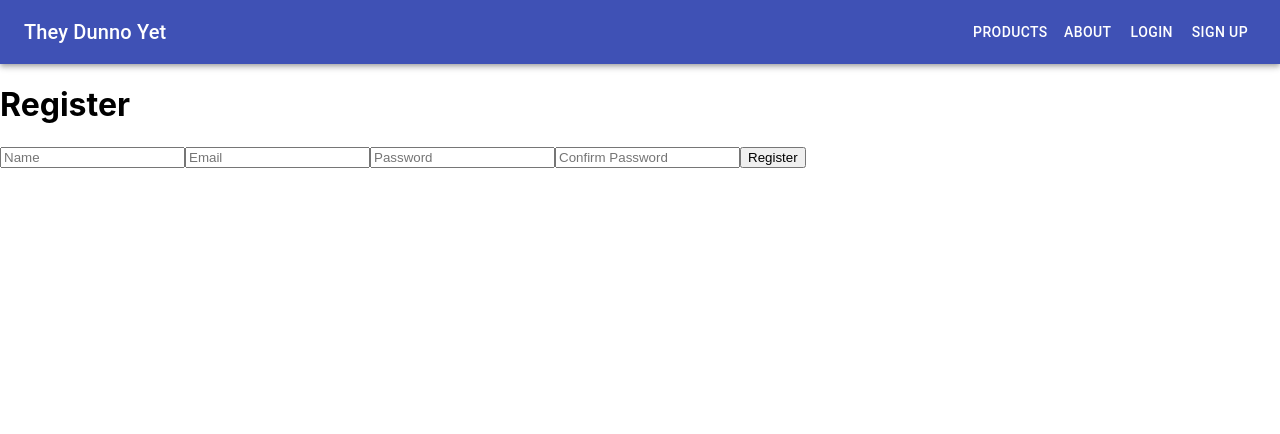
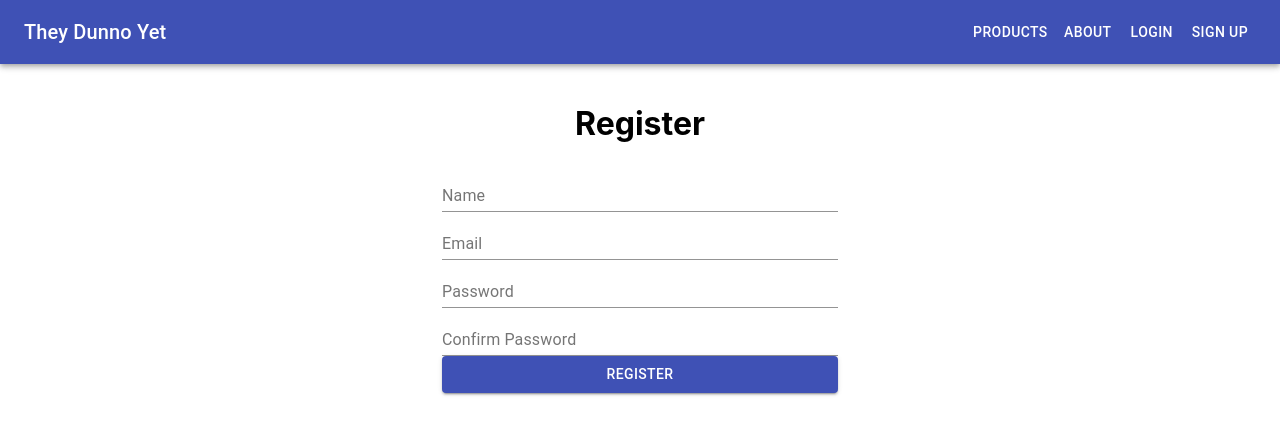
Before and after one commit to TheyDunnoYet/they-dunno-yet, a React (Create React App) app in the folder client/: page /register in a window 1280 px wide. Shown: the top 434 px of the page. Built offline with nearby package versions, Linux system fonts and the light colour scheme; the HTML template or start-up script is replaced by a standard one.

Commit message:
Improved errors handling and setup register and login forms

```diff
--- a/client/package.json
+++ b/client/package.json
@@ -4,6 +4,7 @@
   "private": true,
   "dependencies": {
     "@material-ui/core": "^4.12.4",
+    "@material-ui/lab": "^4.0.0-alpha.61",
     "@testing-library/jest-dom": "^5.16.5",
     "@testing-library/react": "^11.2.7",
     "@testing-library/user-event": "^13.5.0",
--- a/client/src/components/Login.js
+++ b/client/src/components/Login.js
@@ -1,15 +1,23 @@
-import React, { useState } from "react";
+import React, { useState, useEffect } from "react";
 import { connect } from "react-redux";
 import { login } from "../redux/actions/authActions";
+import { clearErrors } from "../redux/actions/errorActions";
 import { useNavigate } from "react-router-dom";
+import { TextField, Button } from "@material-ui/core";
 
-function Login({ login }) {
+function Login({ login, clearErrors, error = {} }) {
   let navigate = useNavigate();
 
   const [userData, setUserData] = useState({
     email: "",
     password: "",
   });
+
+  useEffect(() => {
+    return () => {
+      clearErrors(); // Clear errors when the component is unmounted
+    };
+  }, [clearErrors]);
 
   const handleChange = (event) => {
     setUserData({
@@ -24,7 +32,7 @@ function Login({ login }) {
       .then(() => {
         navigate("/"); // redirect user after login
       })
-      .catch((error) => {
+      .catch((err) => {
         // handle error
       });
   };
@@ -33,26 +41,34 @@ function Login({ login }) {
     <div>
       <h1>Login</h1>
       <form onSubmit={handleSubmit}>
-        <input
+        <TextField
           type="email"
           name="email"
           value={userData.email}
           onChange={handleChange}
-          placeholder="Email"
+          label="Email"
           required
+          error={!!error.email}
+          helperText={error.email}
         />
-        <input
+        <TextField
           type="password"
           name="password"
           value={userData.password}
           onChange={handleChange}
-          placeholder="Password"
+          label="Password"
           required
+          error={!!error.password}
+          helperText={error.password}
         />
-        <button type="submit">Login</button>
+        <Button type="submit">Login</Button>
       </form>
     </div>
   );
 }
 
-export default connect(null, { login })(Login);
+const mapStateToProps = (state) => ({
+  error: state.error || {},
+});
+
+export default connect(mapStateToProps, { login, clearErrors })(Login);
--- a/client/src/components/Register.js
+++ b/client/src/components/Register.js
@@ -1,14 +1,61 @@
-import React, { useState } from "react";
+import React, { useState, useEffect } from "react";
 import { connect } from "react-redux";
 import { register } from "../redux/actions/authActions";
+import { clearErrors } from "../redux/actions/errorActions";
+import { useNavigate } from "react-router-dom";
+import { TextField, Button, Container, Box, Snackbar } from "@material-ui/core";
+import Alert from "@material-ui/lab/Alert";
 
-function Register({ register }) {
+function Register({ register, clearErrors, error, isAuthenticated }) {
+  const navigate = useNavigate();
   const [userData, setUserData] = useState({
     name: "",
     email: "",
     password: "",
     password2: "",
   });
+
+  const [formErrors, setFormErrors] = useState({
+    name: "",
+    email: "",
+    password: "",
+    password2: "",
+  });
+
+  const [localErrors, setLocalErrors] = useState({
+    // Store local validation errors
+    name: "",
+    email: "",
+    password: "",
+    password2: "",
+  });
+
+  const [snackbarOpen, setSnackbarOpen] = useState(false); // For Snackbar
+
+  useEffect(() => {
+    if (error && error.id === "REGISTER_FAIL") {
+      setFormErrors({
+        name: error.msg.name,
+        email: error.msg.email,
+        password: error.msg.password,
+      });
+    } else {
+      setFormErrors({
+        name: "",
+        email: "",
+        password: "",
+      });
+    }
+  }, [error]);
+
+  useEffect(() => {
+    if (isAuthenticated) {
+      setSnackbarOpen(true);
+      setTimeout(() => {
+        navigate("/");
+      }, 2000);
+    }
+  }, [isAuthenticated, navigate]);
 
   const handleChange = (event) => {
     setUserData({
@@ -19,49 +66,136 @@ function Register({ register }) {
 
   const handleSubmit = (event) => {
     event.preventDefault();
+
+    // Reset local errors at the start of form submission
+    setLocalErrors({
+      name: "",
+      email: "",
+      password: "",
+      password2: "",
+    });
+
+    // Check if fields are empty
+    if (!userData.name.trim()) {
+      setLocalErrors((errors) => ({
+        ...errors,
+        name: "Please enter a valid name.",
+      }));
+      return;
+    }
+
+    if (!userData.email.trim()) {
+      setLocalErrors((errors) => ({
+        ...errors,
+        email: "Please enter a valid email.",
+      }));
+      return;
+    }
+
+    if (!userData.password.trim()) {
+      setLocalErrors((errors) => ({
+        ...errors,
+        password: "Please enter a password.",
+      }));
+      return;
+    }
+
+    if (!userData.password2.trim()) {
+      setLocalErrors((errors) => ({
+        ...errors,
+        password2: "Please confirm your password.",
+      }));
+      return;
+    }
+
+    // Check password and password2 match
+    if (userData.password !== userData.password2) {
+      setLocalErrors((errors) => ({
+        ...errors,
+        password2: "Passwords do not match.",
+      }));
+      return;
+    }
+
+    // Attempt to register
     register(userData);
   };
 
+  const handleClose = () => {
+    setSnackbarOpen(false);
+  };
+
   return (
-    <div>
-      <h1>Register</h1>
+    <Container maxWidth="xs">
+      <Box my={5}>
+        <h1 style={{ textAlign: "center" }}>Register</h1>
         <form onSubmit={handleSubmit}>
-        <input
+          <TextField
             type="text"
             name="name"
             value={userData.name}
             onChange={handleChange}
-          placeholder="Name"
-          required
+            label="Name"
+            error={!!(formErrors.name || localErrors.name)}
+            helperText={formErrors.name || localErrors.name}
+            fullWidth
           />
-        <input
+          <TextField
             type="email"
             name="email"
             value={userData.email}
             onChange={handleChange}
-          placeholder="Email"
-          required
+            label="Email"
+            error={!!(formErrors.email || localErrors.email)}
+            helperText={formErrors.email || localErrors.email}
+            fullWidth
           />
-        <input
+          <TextField
             type="password"
             name="password"
             value={userData.password}
             onChange={handleChange}
-          placeholder="Password"
-          required
+            label="Password"
+            error={!!(formErrors.password || localErrors.password)}
+            helperText={formErrors.password || localErrors.password}
+            fullWidth
           />
-        <input
+          <TextField
             type="password"
             name="password2"
             value={userData.password2}
             onChange={handleChange}
-          placeholder="Confirm Password"
-          required
+            label="Confirm Password"
+            error={!!(formErrors.password2 || localErrors.password2)}
+            helperText={formErrors.password2 || localErrors.password2}
+            fullWidth
           />
-        <button type="submit">Register</button>
+          <Button type="submit" color="primary" variant="contained" fullWidth>
+            Register
+          </Button>
         </form>
-    </div>
+        <Snackbar
+          open={snackbarOpen}
+          autoHideDuration={2000}
+          onClose={handleClose}
+        >
+          <Alert
+            onClose={handleClose}
+            severity="success"
+            elevation={6}
+            variant="filled"
+          >
+            Your registration is complete!
+          </Alert>
+        </Snackbar>
+      </Box>
+    </Container>
   );
 }
 
-export default connect(null, { register })(Register);
+const mapStateToProps = (state) => ({
+  error: state.error,
+  isAuthenticated: state.auth.isAuthenticated,
+});
+
+export default connect(mapStateToProps, { register, clearErrors })(Register);
--- a/client/src/redux/actions/authActions.js
+++ b/client/src/redux/actions/authActions.js
@@ -51,7 +51,7 @@ export const getCurrentUser = () => (dispatch) => {
   const token = localStorage.getItem("jwtToken");
   fetchCurrentUser(token)
     .then((res) => {
-      console.log("User data: ", res); // Add this line
+      // console.log("User data: ", res);
       dispatch(setCurrentUser(res));
     })
     .catch((err) =>
--- /dev/null
+++ b/client/src/redux/actions/errorActions.js
@@ -0,0 +1,7 @@
+export const CLEAR_ERRORS = "CLEAR_ERRORS";
+
+export const clearErrors = () => {
+  return {
+    type: CLEAR_ERRORS,
+  };
+};
--- /dev/null
+++ b/client/src/redux/reducers/errorReducer.js
@@ -0,0 +1,17 @@
+import { GET_ERRORS } from "../actions/authActions";
+import { CLEAR_ERRORS } from "../actions/errorActions";
+
+const initialState = {};
+
+const errorReducer = (state = initialState, action) => {
+  switch (action.type) {
+    case GET_ERRORS:
+      return action.payload;
+    case CLEAR_ERRORS:
+      return initialState;
+    default:
+      return state;
+  }
+};
+
+export default errorReducer;
--- a/client/src/redux/reducers/index.js
+++ b/client/src/redux/reducers/index.js
@@ -1,9 +1,10 @@
 import { combineReducers } from "redux";
 import authReducer from "./authReducer";
+import errorReducer from "./errorReducer";
 
 const rootReducer = combineReducers({
   auth: authReducer,
-  // other reducers
+  errors: errorReducer,
 });
 
 export default rootReducer;
```
Also changed, not shown: 1 other file (tests, documents, lock files or other folders). Lines whose indentation alone changed are shown as unchanged.
